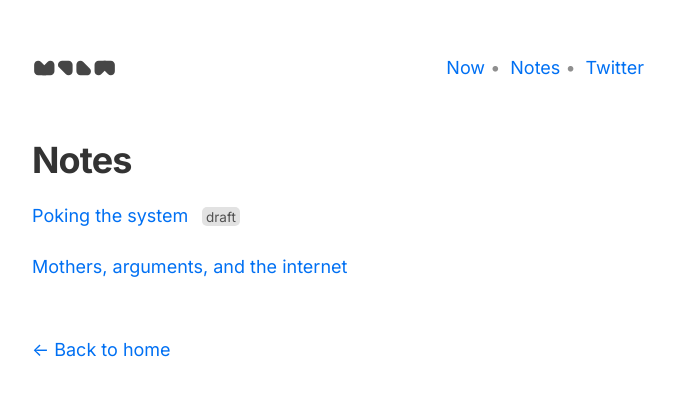
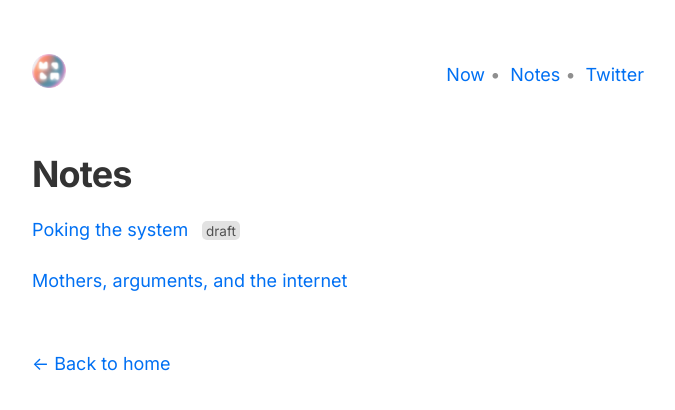
Before and after one commit to mnpw/mrinal.pw, a Next.js app: page /notes in a window 1280 px wide. Shown: the top 410 px of the page, without its empty margins (302-977 px from the left). Built offline with nearby package versions, Linux system fonts and the light colour scheme.

Commit message:
Add new logo, add transition

```diff
--- a/components/layout.js
+++ b/components/layout.js
@@ -3,12 +3,18 @@ import styles from './layout.module.css'
 import Link from 'next/link'
 import utilStyles from '../styles/utils.module.css'
 import Image from 'next/image'
-import logo from '../public/website_logo.svg'
+import logo_2 from '../public/website_logo.svg'
+import logo_1 from '../public/dp.png'
+import { useState } from 'react'
 
 const name = 'Mrinal Paliwal'
 export const siteTitle = 'mnpw\'s garden'
 
 export default function Layout({ children, home }) {
+
+    const logo1 = { src: logo_1, width: 34, height: 34 }
+    const logo2 = { src: logo_2, width: 80, height: 34 }
+
     return (
         <div className={styles.container}>
             <Head>
@@ -21,7 +27,15 @@ export default function Layout({ children, home }) {
             </Head>
             <header className={styles.header}>
                 <Link href="/">
-                    <Image className={styles.logo} src={logo} height={26} width={85} />
+                    {/* onMouseOver={() => changeLogo(logo2)} onMouseOut={() => changeLogo(logo1)} */}
+                    <div className={styles.logo}>
+                        <span className={styles.logo_hover}>
+                            <Image src={logo2.src} height={logo2.height} width={logo2.width} />
+                        </span>
+                        <span className={styles.logo_base}>
+                            <Image className={styles.logo_base} src={logo1.src} height={logo1.height} width={logo1.width} />
+                        </span>
+                    </div>
                 </Link>
                 <span>
                     <Link href="/now/" ><a className={styles.navbar}>Now</a></Link>
--- a/components/layout.module.css
+++ b/components/layout.module.css
@@ -33,5 +33,55 @@
 }
 
 .logo {
-    opacity: 90%;
+    position: relative;
 }
+
+.logo_hover {
+    /* transition: 5s ease; */
+    opacity: 0%;
+    /* left: 0; */
+}
+
+.logo_base {
+    opacity: 100%;
+    left: 0;
+    position: absolute;
+}
+
+@media (min-width: 1200px) {
+    .logo {
+        position: relative;
+    }
+
+    .logo .logo_base {
+        transition: 2s ease-in;
+        opacity: 100%;
+        left: 0;
+        position: absolute;
+    }
+
+    .logo .logo_hover {
+        transition: 2s ease-in;
+        opacity: 0%;
+        left: 0;
+    }
+
+    .logo:hover .logo_base {
+        transition: 1s ease-in-out 2s;
+        opacity: 0%;
+    }
+
+    .logo:hover .logo_hover {
+        transition: 1s ease-in-out 2s;
+        opacity: 69%;
+    }
+
+    /* .logo_base:hover {
+        transition: opacity 1s ease-in-out;
+        opacity: 0%;
+        background-image: url("../public/website_logo.svg");
+        max-height: 34px;
+        max-width: 100%;
+    } */
+
+}
```
Also changed, not shown: public/dp.png (added), 1 other file (tests, documents, lock files or other folders).
